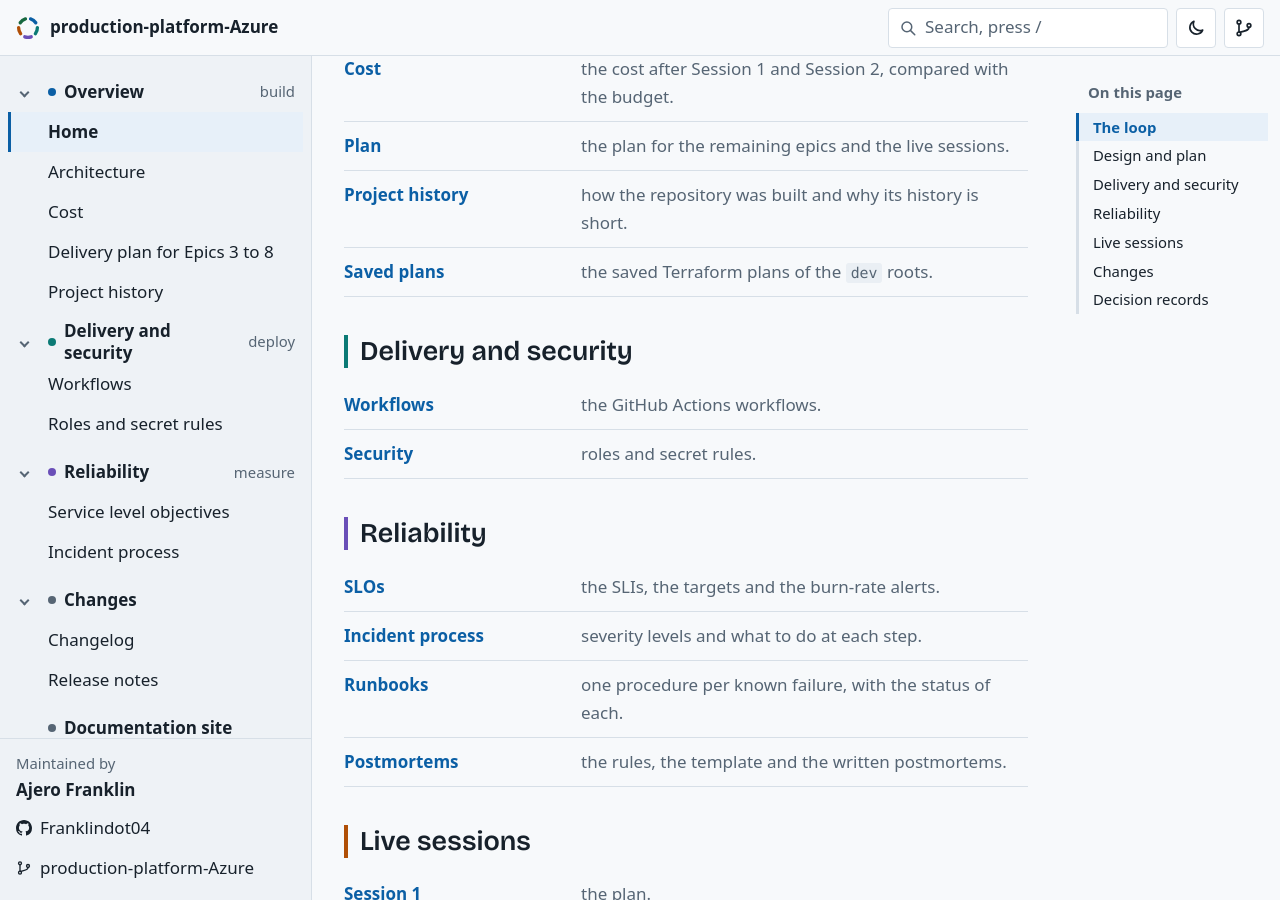
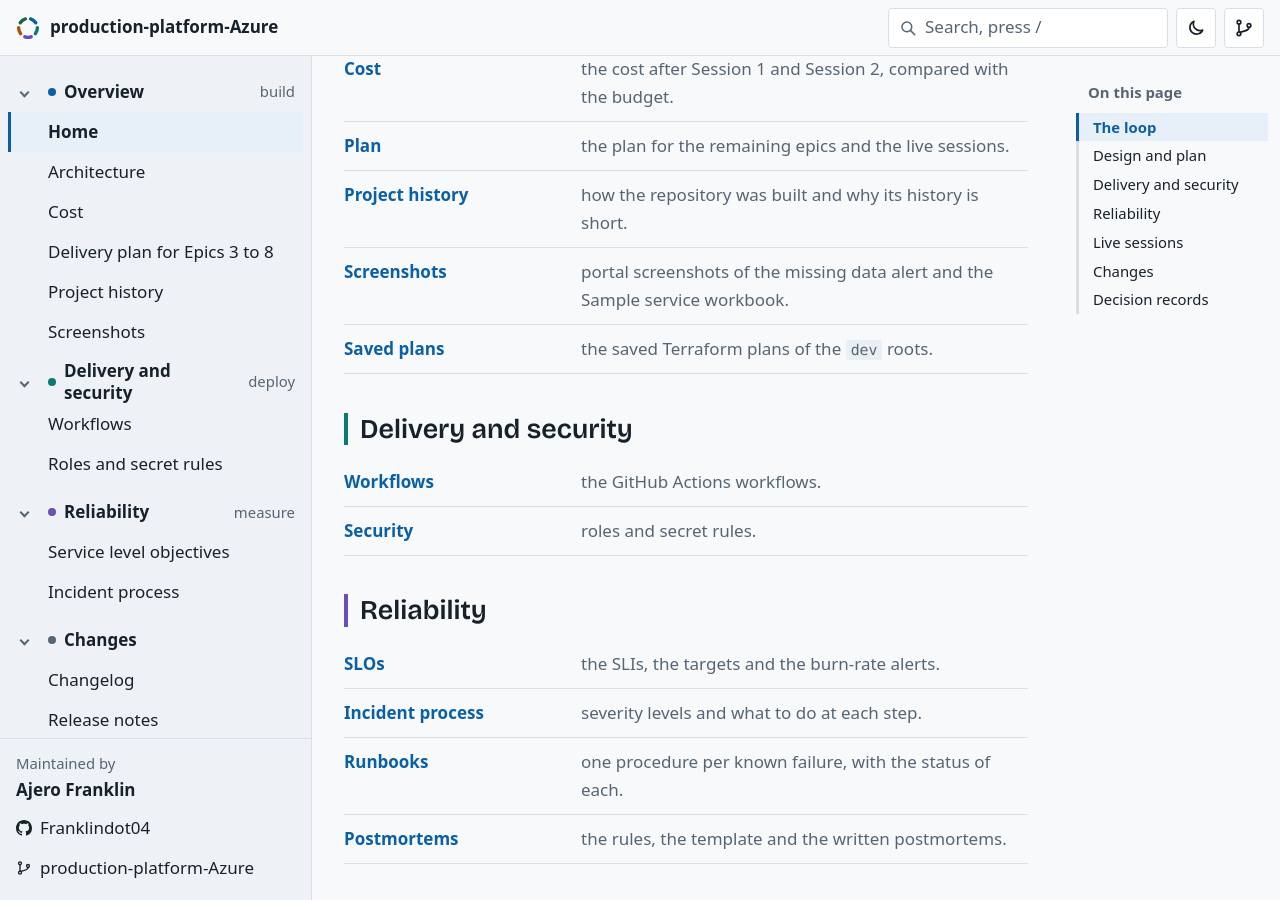
Before and after one commit to Franklindot04/production-platform-Azure, a Jekyll site: the page built from docs/index.md, in a window 1280 px wide and 900 px high, scrolled down 1310 px. Built offline with Jekyll 4.4.1, drawn with Linux system fonts in a browser that asks for light colours; some web fonts are replaced; comment, search, counter and statistics services are not loaded; our own code applies the rules of GitHub Pages for plain Markdown files.

Commit message:
add the screenshots page and link it from the home page and the sidebar (#157)

```diff
--- a/docs/_data/navigation.yml
+++ b/docs/_data/navigation.yml
@@ -9,6 +9,7 @@ groups:
       - path: cost.md
       - path: plan.md
       - path: history.md
+      - path: screenshots.md
   - title: Delivery and security
     stage: deploy
     url: /#delivery-and-security
--- a/docs/index.md
+++ b/docs/index.md
@@ -49,6 +49,7 @@ The repository is at [github.com/Franklindot04/production-platform-Azure](https:
 - [Cost](cost.md): the cost after Session 1 and Session 2, compared with the budget.
 - [Plan](plan.md): the plan for the remaining epics and the live sessions.
 - [Project history](history.md): how the repository was built and why its history is short.
+- [Screenshots](screenshots.md): portal screenshots of the missing data alert and the Sample service workbook.
 - [Saved plans](plans/README.md): the saved Terraform plans of the `dev` roots.
 
 ## Delivery and security
```
Also changed, not shown: docs/screenshots.md (added, +29 -0 lines).
